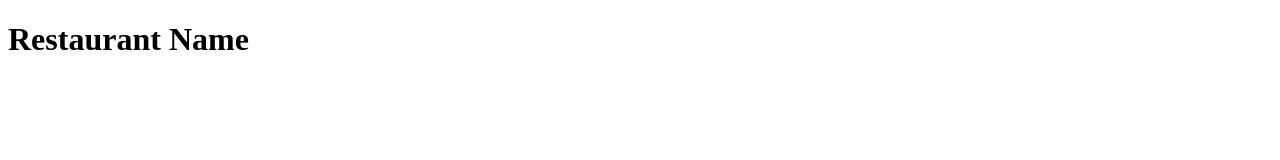
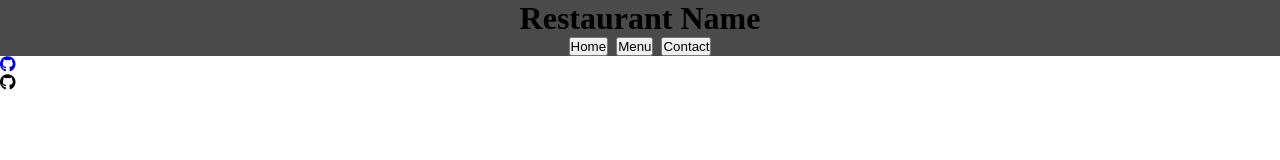
Before and after one commit to Orluca/TOP-restaurant-page, a website built with webpack: page dist/index.html in a window 1280 px wide. Built offline with nearby package versions, Linux system fonts and the light colour scheme.

Commit message:
added basic header

```diff
--- a/src/index.js
+++ b/src/index.js
@@ -1,8 +1,10 @@
-import { home } from "./modules/home.js";
+import { header } from "./modules/header.js";
+import { footer } from "./modules/footer.js";
 
 function buildWebsite() {
   const content = document.querySelector(".content");
-  content.appendChild(home());
+  content.appendChild(header());
+  content.appendChild(footer());
 }
 
 buildWebsite();
--- /dev/null
+++ b/src/modules/footer.js
@@ -0,0 +1,20 @@
+function githubLink() {
+  const githubLink = document.createElement("a");
+  //   githubLink.textContent = "Git";
+  githubLink.innerHTML = `<i class="fa-brands fa-github"></i>`;
+  githubLink.href = "https://github.com/Orluca/TOP-restaurant-page";
+  githubLink.target = "_blank";
+
+  return githubLink;
+}
+
+function footer() {
+  const footer = document.createElement("div");
+  footer.classList.add("footer");
+
+  footer.appendChild(githubLink());
+
+  return footer;
+}
+
+export { footer };
--- /dev/null
+++ b/src/modules/header.js
@@ -0,0 +1,52 @@
+function headline() {
+  const headline = document.createElement("h1");
+
+  headline.textContent = "Restaurant Name";
+
+  return headline;
+}
+
+function homeBtn() {
+  const homeBtn = document.createElement("button");
+  homeBtn.textContent = "Home";
+
+  return homeBtn;
+}
+
+function menuBtn() {
+  const menuBtn = document.createElement("button");
+  menuBtn.textContent = "Menu";
+
+  return menuBtn;
+}
+
+function contactBtn() {
+  const contactBtn = document.createElement("button");
+  contactBtn.textContent = "Contact";
+
+  return contactBtn;
+}
+
+function navBar() {
+  const navBar = document.createElement("div");
+  navBar.classList.add("navbar");
+
+  navBar.appendChild(homeBtn());
+  navBar.appendChild(menuBtn());
+  navBar.appendChild(contactBtn());
+
+  return navBar;
+}
+
+function header() {
+  const header = document.createElement("div");
+
+  header.classList.add("header");
+
+  header.appendChild(headline());
+  header.appendChild(navBar());
+
+  return header;
+}
+
+export { header };
--- a/src/modules/website.js
+++ /dev/null
@@ -1 +0,0 @@
-function header() {}
```
Also changed, not shown: dist/index.html, dist/main.js, dist/style.css (added).
